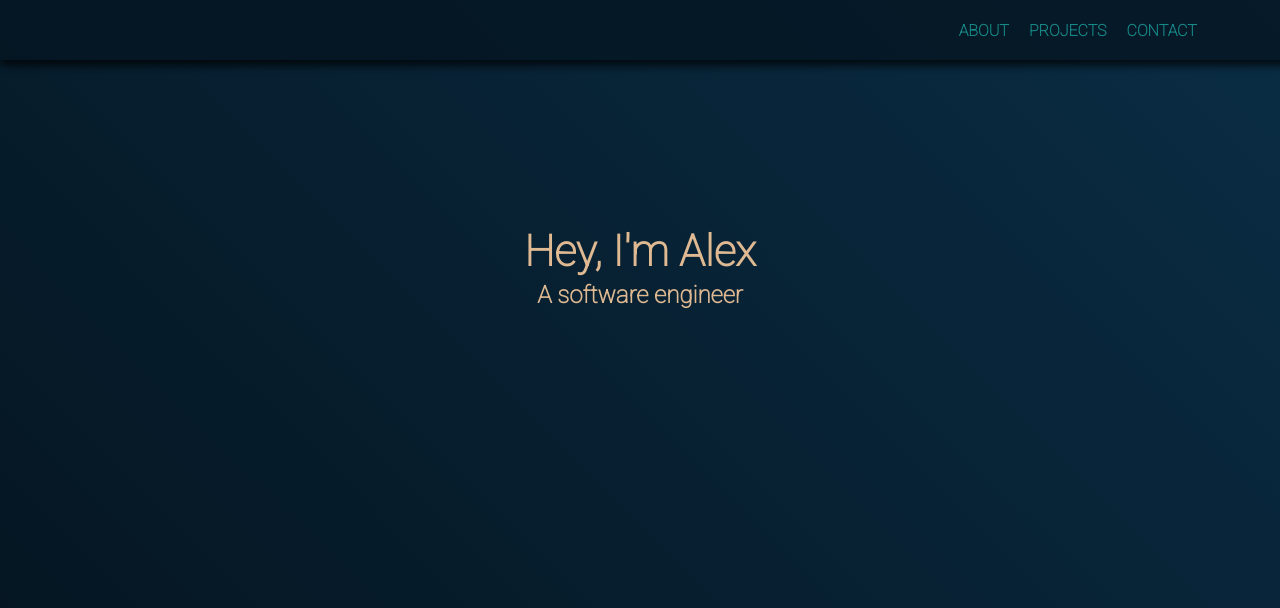
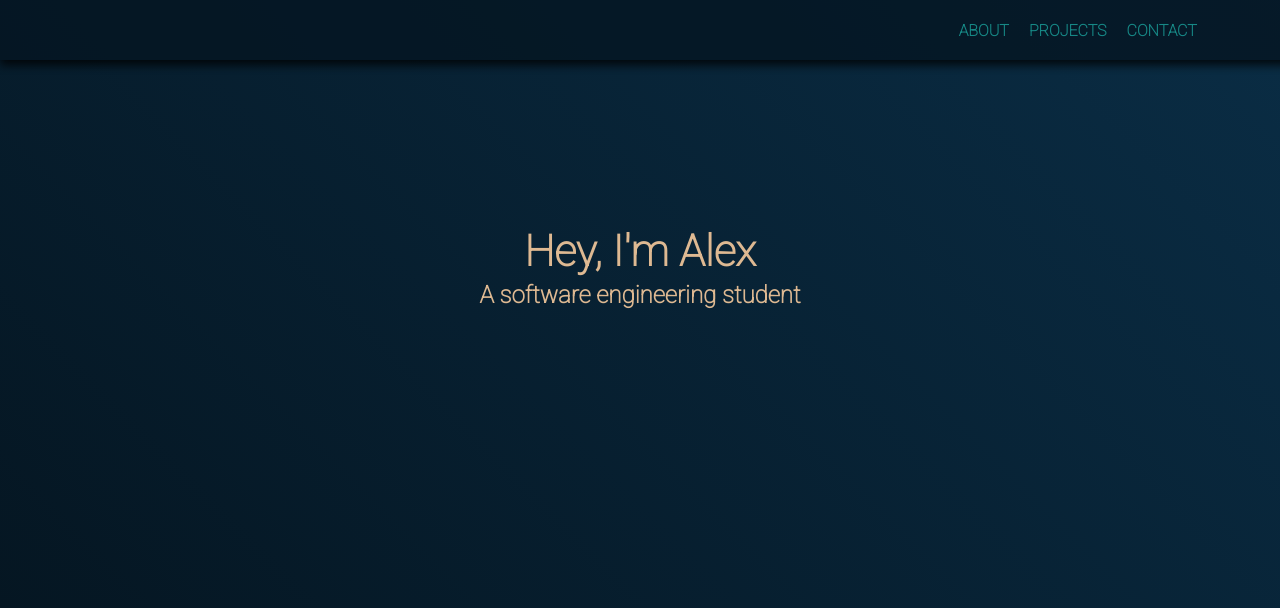
Before and after one commit to alexandrepayumo/alexandrepayumo.github.io, a plain HTML site: page index.html in a window 1280 px wide. Shown: the top 608 px of the page. Drawn offline with Linux system fonts and the light colour scheme.

Commit message:
Modified index.html

```diff
--- a/index.html
+++ b/index.html
@@ -23,7 +23,7 @@
     <main>
       <section id="welcome-section">
         <h1 id="name-title">Hey, I'm Alex</h1>
-        <h2 id="name-subtitle">A software engineer</h2>
+        <h2 id="name-subtitle">A software engineering student</h2>
       </section>
       <section id="projects">
         <div class="project-tile">
```
